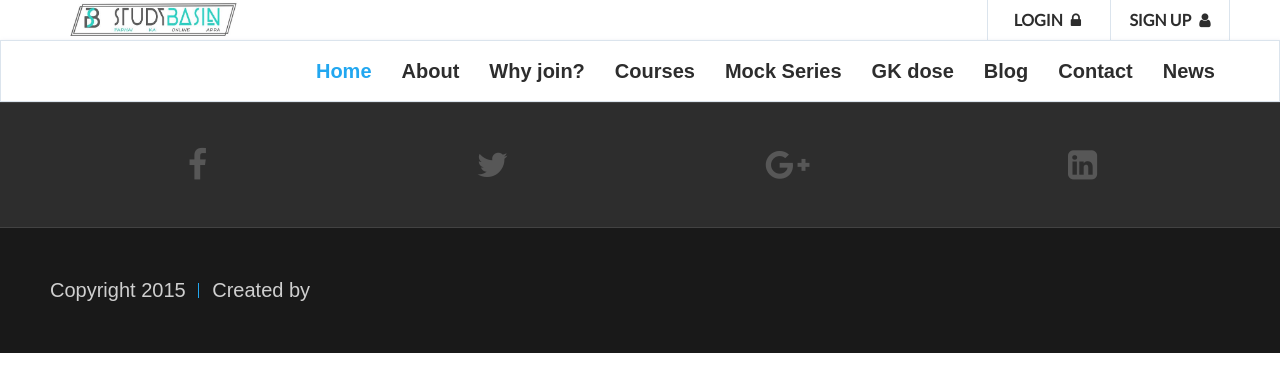
After one commit to SaptakS/DjangoTut-WebClient, a Django app: template tuts/templates/login.html in a window 1280 px wide. The commit adds this page. Shown: the top 392 px of the page. Run offline with Django 3.2, Linux system fonts and the light colour scheme; the template is opened without the code that fills it, so the values that code supplies are empty; some libraries are stand-ins or nearby versions; some web fonts are replaced.

Commit message:
login and singup page created

```diff
--- /dev/null
+++ b/tuts/templates/login.html
@@ -0,0 +1,192 @@
+<!DOCTYPE html>
+<!--[if IE]><![endif]-->
+<!--[if IE 8 ]>
+<html class="no-js ie8" lang="en"> <![endif]-->
+<!--[if IE 9 ]>
+<html class="no-js ie9" lang="en"> <![endif]-->
+<!--[if (gt IE 9)|!(IE)]><!-->
+<html class="no-js" lang="en"> <!--<![endif]-->
+<head lang="en">
+    <meta charset="UTF-8">
+    <meta name="description" content="Study Basin">
+    <meta name="author" content="CreateIT">
+    <meta http-equiv="X-UA-Compatible" content="IE=edge">
+    <meta name="viewport" content="width=device-width, initial-scale=1.0, user-scalable=no, maximum-scale=1, shrink-to-fit=no">
+
+    <link rel="shortcut icon" href="/static/images/favicon.jpg">
+    <link rel="apple-touch-icon" href="/static/images/favicon.jpg">
+
+    <title>Study Basin</title>
+
+    <link rel="stylesheet" type="text/css" href="/static/css/bootstrap.css">
+    <link rel="stylesheet" type="text/css" href="/static/css/style.css">
+
+
+    <!--[if lt IE 9]>
+    <script src="/static/bootstrap/js/html5shiv.min.js"></script>
+    <script src="/static/bootstrap/js/respond.min.js"></script>
+    <![endif]-->
+    <style>
+    .ct-navbar--fluid {
+        min-width: auto;
+    }
+    </style>
+
+    <script src="/static/js/modernizr.custom.js"></script>
+</head>
+<body class="cssAnimate ct-headroom--scrollUpMenu"><div class="ct-preloader"><div class="ct-preloader-content"></div></div>
+<nav class="ct-menuMobile">
+    <ul class="ct-menuMobile-navbar">
+        <li class="dropdown active"><a href="#">Home</a></li>
+        <li class="dropdown"><a href="#abtus">About</a></li>
+        <li class="dropdown"><a href="#why">Why join?</a></li>
+        <li class="dropdown"><a href="#">Courses</a>
+            <ul class="dropdown-menu">
+                <li><a href="/course-single">IPM</a></li>
+                <li><a href="/course-single">Hotel Management</a></li>
+                <li><a href="/course-single">BBA</a></li>
+                <li><a href="/course-single">Law</a></li>
+            </ul>
+        </li>
+        <li class="dropdown"><a href="/mock">Mock Series</a></li>
+        <li class="dropdown"><a href="/gkdose">GK dose</a></li>
+        <li class="dropdown"><a href="/uc">Blog</a></li>
+        <li class="dropdown"><a href="/contact">Contact Us</a></li>
+        <li class="dropdown"><a href="/uc">News</a></li>
+    </ul>
+</nav>
+<div id="ct-js-wrapper" class="ct-pageWrapper">
+<div class="ct-navbarMobile">
+    <a class="navbar-brand" href="home"><img src="/static/images/logo.jpg" alt="logo"></img></a>
+    <button type="button" class="navbar-toggle">
+        <span class="sr-only">Toggle navigation</span>
+        <span class="icon-bar"></span>
+        <span class="icon-bar"></span>
+        <span class="icon-bar"></span>
+    </button>
+</div>
+<div class="ct-topBar text-center">
+    <div class="container">
+        <div class="navbar-header pull-left">
+            <a href="/home"><img src="/static/images/logo.jpg" alt="logo"></img></a>
+        </div>
+        <ul class="ct-panel--user list-inline text-uppercase pull-right">
+            <li><a href="#" class="ct-js-login">login<i class="fa fa-lock"></i></a></li>
+            <li><a href="#" class="ct-js-signup">sign up<i class="fa fa-user"></i></a></li>
+        </ul>
+        <div class="clearfix"></div>
+    </div>
+</div>
+<nav class="navbar navbar-default yamm " data-heighttopbar="60px" data-startnavbar="0">
+    <div class="container">
+        <div class="ct-navbar--fluid pull-right">
+            <ul class="nav navbar-nav ct-navbar--fadeInUp">
+                <li class="dropdown yamm-fw active"><a href="#">Home</a></li>
+                <li class="dropdown yamm-fw"><a href="#abtus">About</a></li>
+                <li class="dropdown yamm-fw"><a href="#why">Why join?</a></li>
+                <li class="dropdown yamm-fw"><a href="/courses-listing">Courses</a>
+                    <ul class="dropdown-menu">
+                        <li>
+                            <div class="yamm-content">
+                                <div class="row">
+                                    <div class="col-sm-3">
+                                        <a href="/courses-listing">IPM</a>
+                                    </div>
+                                    <div class="col-sm-3">
+                                        <a href="/course-single">Hotel Management</a>
+                                    </div>
+                                    <div class="col-sm-3">
+                                        <a href="/course-single">Law</a>
+                                    </div>
+                                    <div class="col-sm-3">
+                                        <a href="/course-single">BBA</a>
+                                    </div>
+                                </div>
+                            </div>
+                        </li>
+                    </ul>
+                </li>
+                <li class="dropdown yamm-fw"><a href="/mock">Mock Series</a></li>
+                <li class="dropdown yamm-fw"><a href="/gkdose">GK dose</a></li>
+                <li class="dropdown yamm-fw"><a href="/uc">Blog</a></li>
+                <li class="dropdown yamm-fw"><a href="/contact">Contact</a></li>
+                <li class="dropdown yamm-fw"><a href="/uc">News</a></li>
+            </ul>
+        </div>
+    </div>
+</nav>
+
+<!-- Modal -->
+<div class="modal ct-modal ct-js-modal-login fade" tabindex="-1" role="dialog" aria-labelledby="myModalLabel">
+    <div class="modal-dialog" role="document">
+        <div class="modal-content">
+            <div class="modal-header">
+                <h3 class="modal-title text-uppercase">Login</h3>
+            </div>
+            <div class="modal-body">
+                <form class="ct-u-paddingBottom100">
+                    <div class="form-group ct-u-marginBottom50">
+                        <input placeholder="E-mail" type="text" required="" name="field[]" class="form-control ct-input--type1 input-hg ct-u-marginBottom50" title="Login">
+                        <input placeholder="Password" type="password" required="" name="field[]" class="form-control ct-input--type1 input-hg ct-u-marginBottom50" title="Password">
+                        <div class="ct-checbox--custom">
+                            <input id="remember" type="checkbox" name="remember" value="remember">
+                            <label for="remember">remember me</label>
+                        </div>
+                    </div>
+                    <div class="text-center">
+                        <button type="submit" class="btn btn-primary btn-lg text-uppercase"><span>Sign In</span></button>
+                        <div class="ct-u-marginTop50">
+                            <a href="#"><i class="fa fa-info-circle"></i> Forgot Password ?</a>
+                            <a href="#"><i class="fa fa-long-arrow-right"></i> Register Now ?</a>
+                        </div>
+                    </div>
+                </form>
+            </div>
+        </div>
+    </div>
+</div>
+</div>
+
+<footer>
+<div class="ct-prefooter">
+<div class="widget widget-socialsFullWidth">
+    <div class="widget-inner">
+        <div class="container">
+            <div class="ct-slick ct-js-slick text-center" data-adaptiveHeight="true" data-animations="true" data-autoplay="true" data-infinite="false" data-autoplaySpeed="6000" data-draggable="true" data-touchMove="false" data-arrows="false" data-XSitems="1" data-SMitems="2" data-MDitems="4" data-LGitems="4" data-items="1">
+                <div class="item">
+                    <a href="#"><i class="fa fa-facebook"></i></a>
+                </div>
+                <div class="item">
+                    <a href="#"><i class="fa fa-twitter"></i></a>
+                </div>
+                <div class="item">
+                    <a href="#"><i class="fa fa-google-plus"></i></a>
+                </div>
+                <div class="item">
+                    <a href="#"><i class="fa fa-linkedin-square"></i></a>
+                </div>
+            </div>
+        </div>
+    </div>
+</div>
+</div>
+<div class="ct-footer">
+    <div class="container">
+        <div class="row">
+            <div class="col-md-6">
+                <ul class="list-unstyled list-inline ct-copyright">
+                    <li>Copyright 2015</li>
+                    <li>Created by </li>
+                </ul>
+            </div>
+        </div>
+    </div>
+</div>
+</footer>
+</div>
+
+<!-- JavaScripts -->
+
+<script src="/static/js/main-compiled.js"></script>
+</body>
+</html>
```
Also changed, not shown: tuts/templates/index.html (+0 -10 lines), tuts/templates/signup.html (added, +199 -0 lines).
